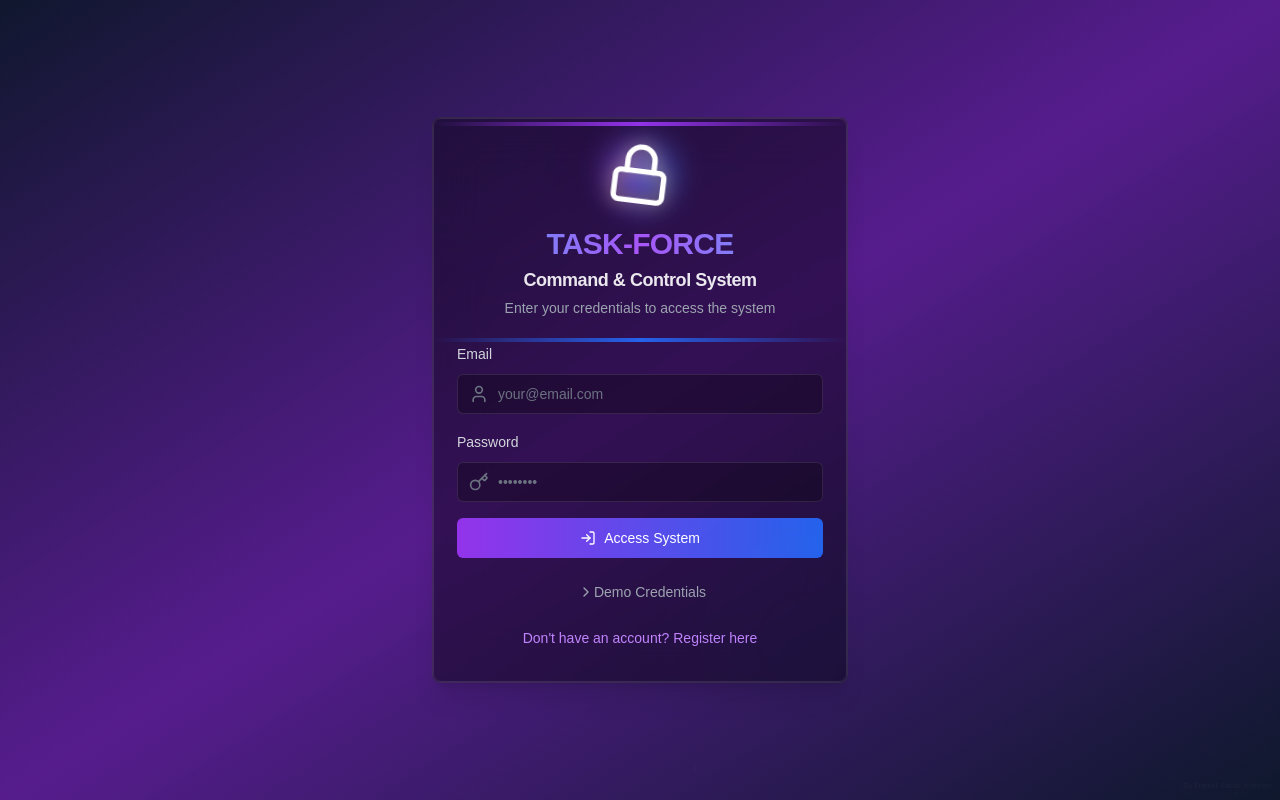
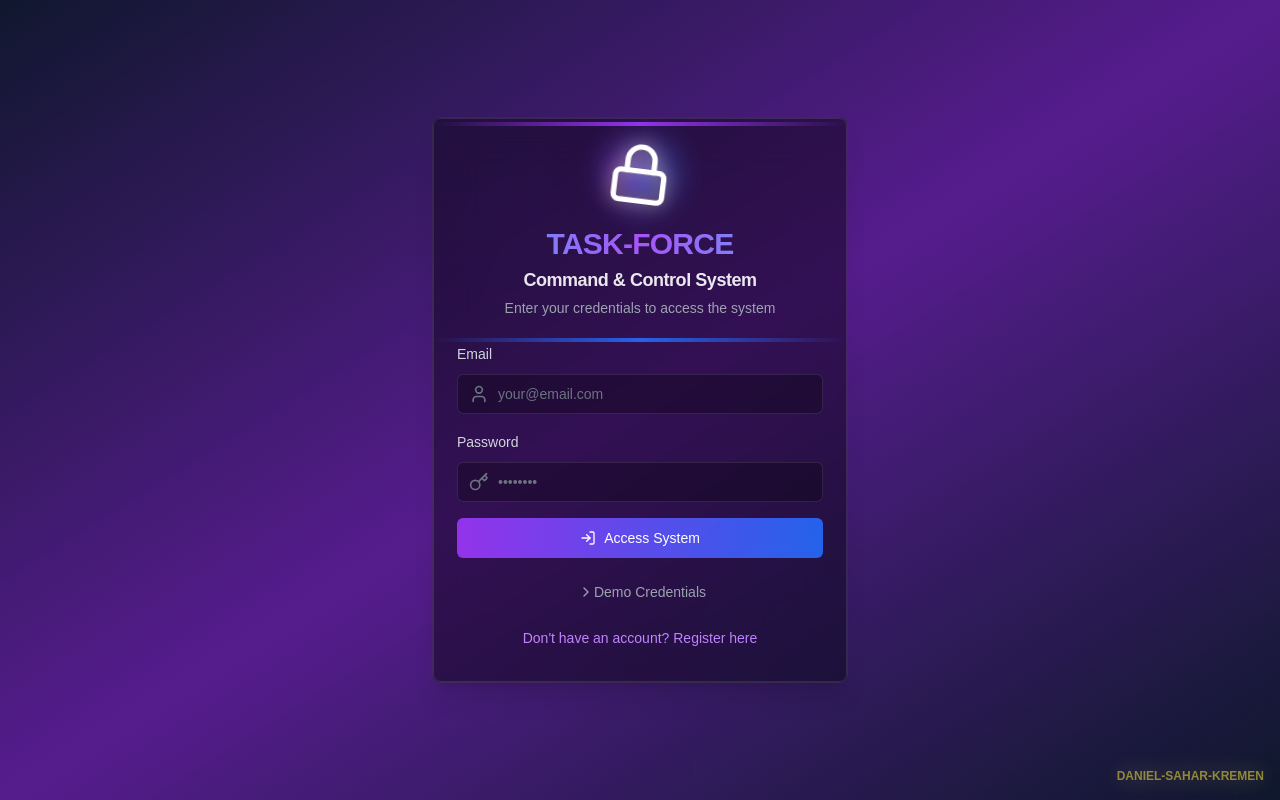
Before and after one commit to danielkremen818/idf-tasks-people-manager, a React (Vite) app: page /login in a window 1280 px wide. Built offline with nearby package versions, Linux system fonts and the light colour scheme.

Commit message:
Add watermark component
Adds a watermark component to the application.

```diff
--- a/src/components/Watermark.tsx
+++ b/src/components/Watermark.tsx
@@ -17,10 +17,10 @@ const Watermark: React.FC = () => {
 
   return (
     <motion.div
-      className="fixed bottom-2 right-2 text-[8px] text-white/20 select-none z-50 cursor-pointer"
-      initial={{ opacity: 0.1 }}
+      className="fixed bottom-4 right-4 text-primary font-bold text-xs select-none z-[9999] cursor-pointer"
+      initial={{ opacity: 0.2 }}
       animate={{
-        opacity: hovered ? 0.8 : 0.2,
+        opacity: hovered ? 1 : 0.6,
         scale: clicked ? [1, 1.5, 0.8, 1.2, 1] : 1,
         rotate: clicked ? [0, 10, -10, 5, 0] : 0,
         y: clicked ? [0, -10, 5, -5, 0] : 0
@@ -32,17 +32,21 @@ const Watermark: React.FC = () => {
       onHoverStart={() => setHovered(true)}
       onHoverEnd={() => setHovered(false)}
       onClick={handleClick}
+      whileHover={{
+        textShadow: "0 0 8px rgba(246, 211, 101, 0.7)",
+        scale: 1.05
+      }}
     >
-      <span className="block text-center">By Daniel-Sahar-Kremen</span>
+      <span className="block text-center drop-shadow-glow animate-pulse-glow">DANIEL-SAHAR-KREMEN</span>
 
       {hovered && (
         <motion.div
-          className="absolute bottom-full right-0 mb-2 p-1 bg-black/80 rounded text-white/90 whitespace-nowrap text-xs"
+          className="absolute bottom-full right-0 mb-2 p-2 bg-background/90 border border-primary rounded text-primary whitespace-nowrap text-xs"
           initial={{ opacity: 0, y: 10 }}
           animate={{ opacity: 1, y: 0 }}
           exit={{ opacity: 0, y: 10 }}
         >
-          Hey there! You found me! 👋
+          Hey there! Thanks for using my app! 👋
         </motion.div>
       )}
 
@@ -55,8 +59,8 @@ const Watermark: React.FC = () => {
           }}
           transition={{ duration: 2 }}
         >
-          <div className="text-primary text-4xl font-bold drop-shadow-glow animate-pulse-glow">
-            Task-Force by Daniel!
+          <div className="text-primary text-5xl font-bold drop-shadow-glow animate-pulse-glow">
+            DANIEL SAHAR KREMEN
           </div>
         </motion.div>
       )}
```
